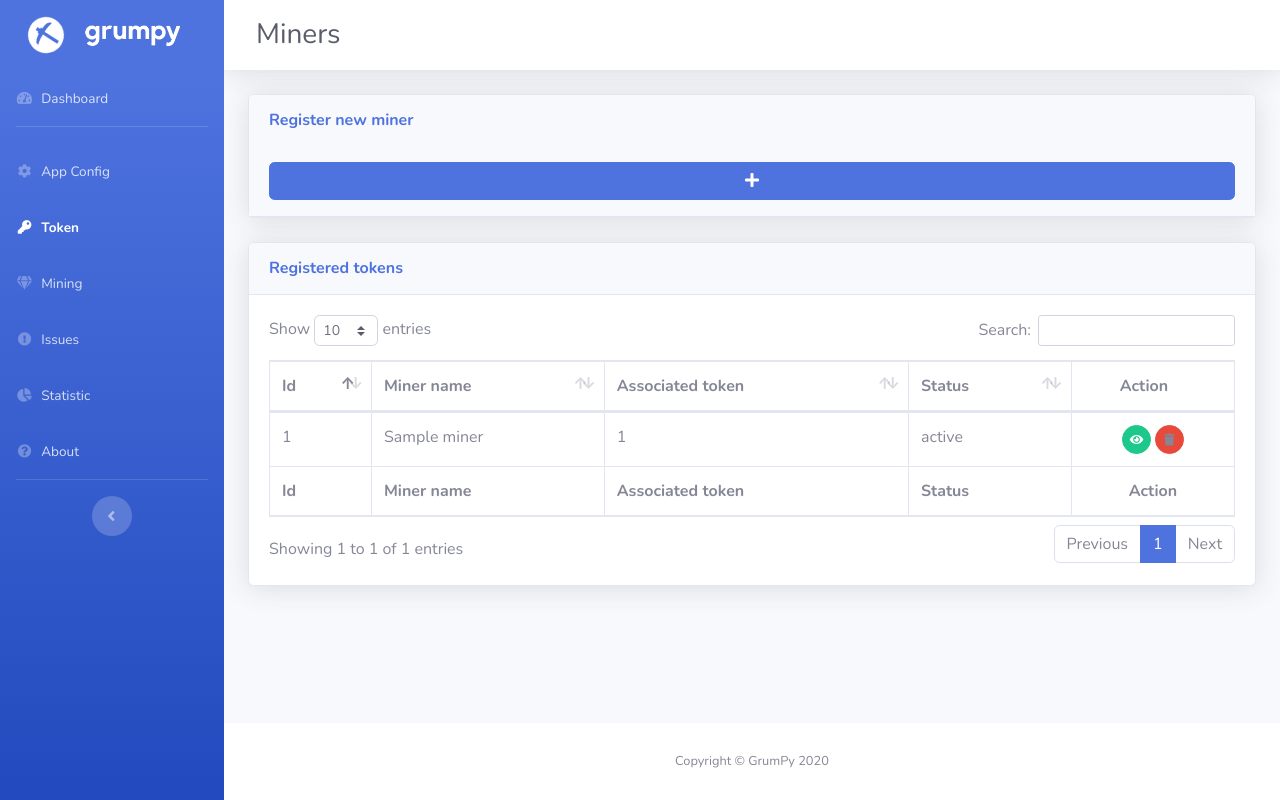
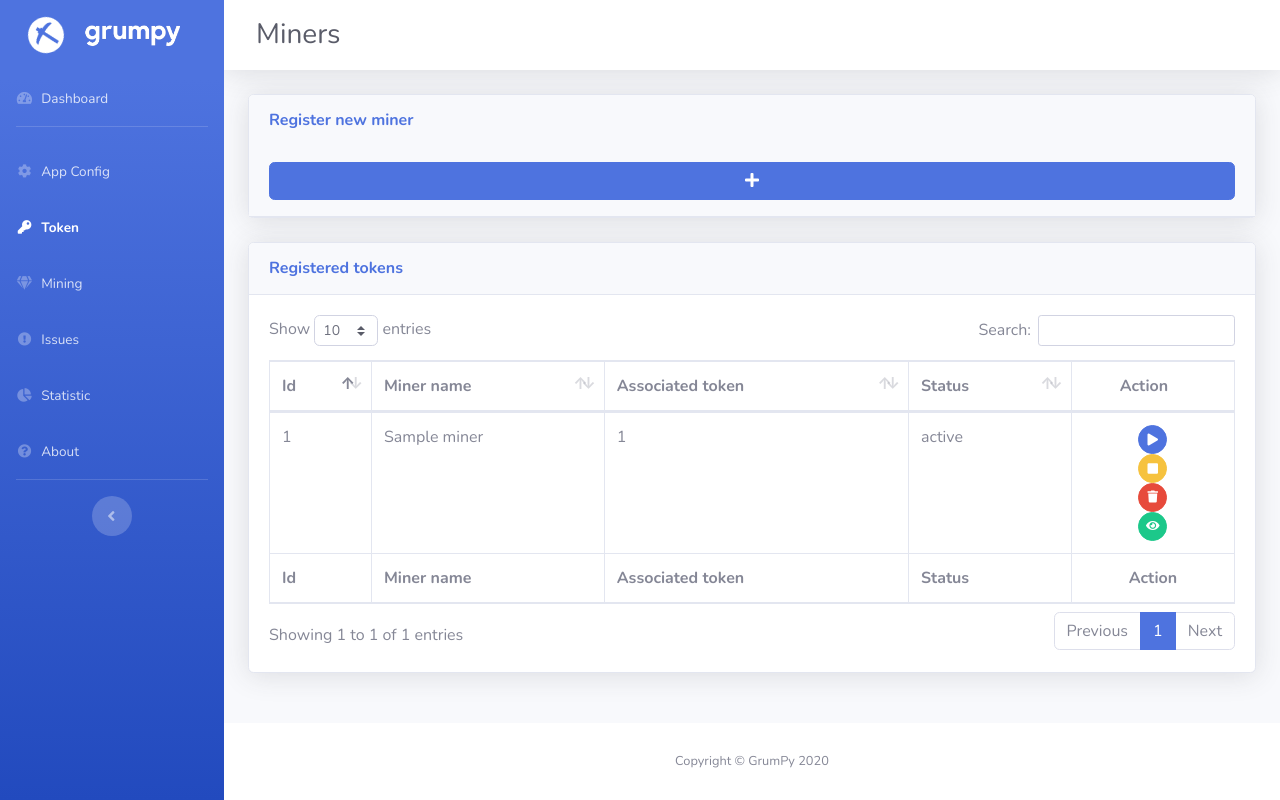
Before and after one commit to arieslab/GrumPy, a Django app: page / in a window 1280 px wide. Run offline with Django 3.2, Linux system fonts and the light colour scheme; tables that the repository leaves empty hold one stand-in row (values such as "Sample post"); parts of the project's set-up code (start-up, migrations or seed data) failed here and were passed over; some libraries are stand-ins or nearby versions.

Commit message:
Adding buttons to manage the mining process

```diff
--- a/Miner/templates/miner/index.html
+++ b/Miner/templates/miner/index.html
@@ -61,12 +61,34 @@
                     <td>{{ miner.minerstatus }}</td>
 
                     <td style="text-align: center;vertical-align: middle;">
+                        <form action="{% url 'startmining' miner.id %}" method="post">
+                            {% csrf_token %}
+                            <button class="btn btn-primary btn-circle btn-sm">
+                                <i class="fa fa-play"></i>
+                            </button>
+                        </form>
+                        <form action="{% url 'stopmining' miner.id %}" method="post">
+                            {% csrf_token %}
+                            <button class="btn btn-warning btn-circle btn-sm">
+                                <i class="fa fa-stop"></i>
+                            </button>
+                        </form>
+                        <form action="{% url 'deleteminer' miner.id %}" method="post">
+                            {% csrf_token %}
+
+                            <button class="btn btn-danger btn-circle btn-sm">
+                                <i class="fas fa-trash"></i>
+                            </button>
+
+                        </form>
+
                        <a href="#" class="btn btn-success btn-circle btn-sm">
                             <i class="fas fa-eye"></i>
                         </a>
-                        <a class="btn btn-danger btn-circle btn-sm">
+                        <!-- <a class="btn btn-danger btn-circle btn-sm">
                             <i class="fas fa-trash"></i>
                         </a>
+                        -->
                     </td>
                 </tr>
                 {% endfor %}
```
